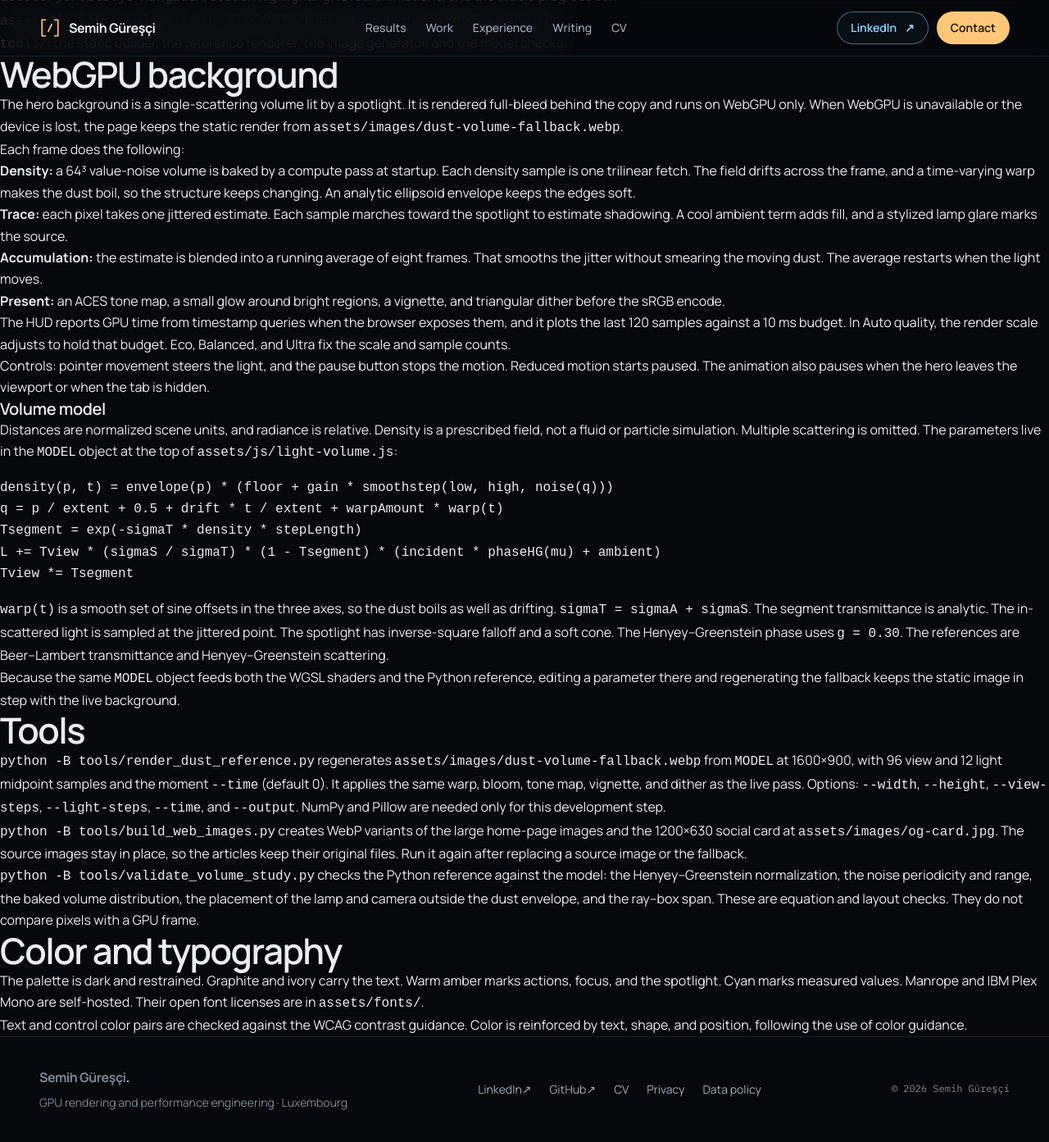
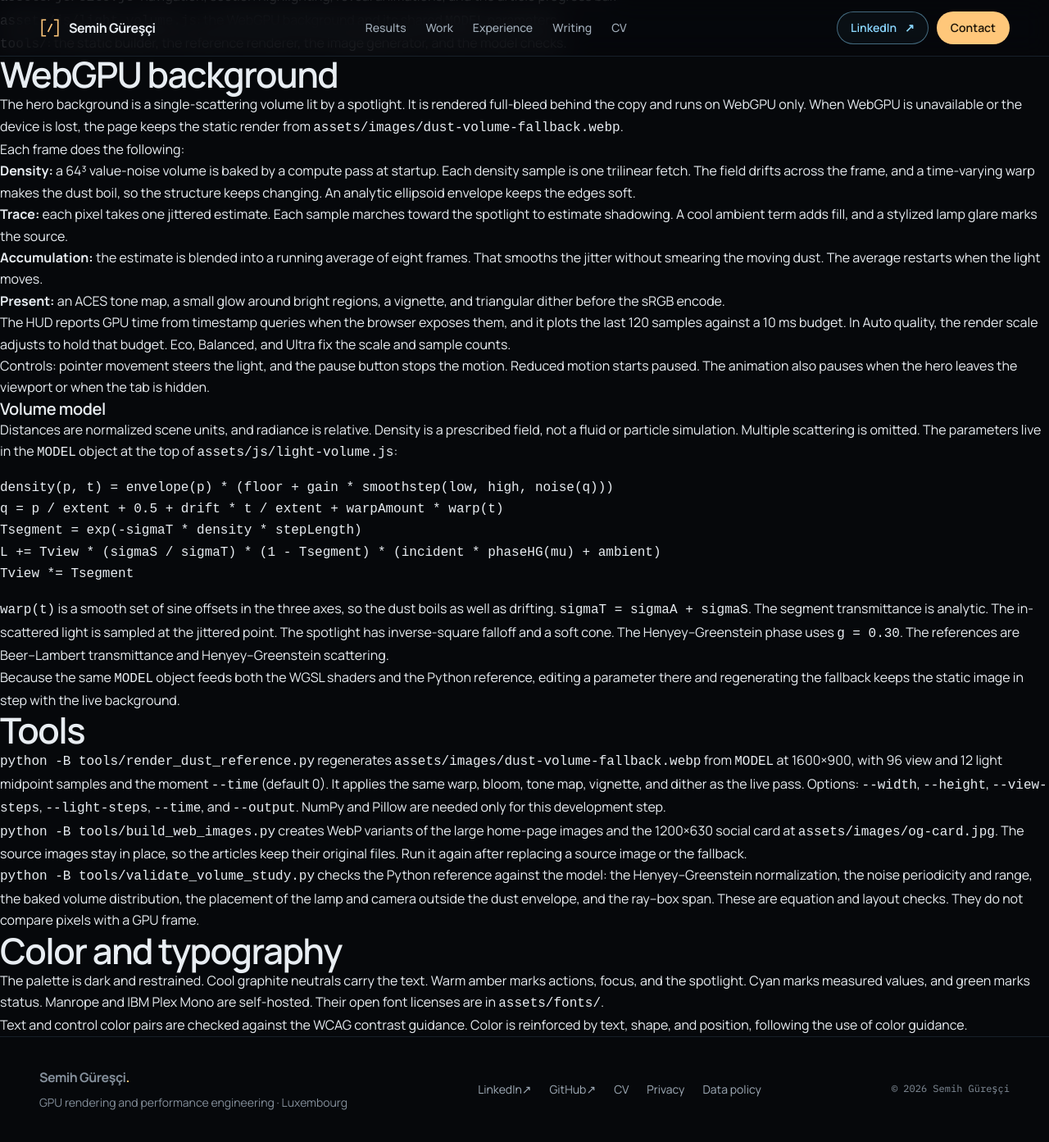
Before and after one commit to semihguresci/semihguresci, a Jekyll site: the page built from docs/site.md, in a window 1280 px wide and 1400 px high, scrolled down 960 px. Shown: the top 1393 px of the window at 82% size. Built offline with Jekyll 4.4.1, drawn with Linux system fonts in a browser that asks for light colours; our own code applies the rules of GitHub Pages for plain Markdown files.

Commit message:
Refine results, writing cards, palette, and accessibility details
- Results: measured values and "after" bars use the cyan data color,
  and cards align bars and cells to their bottom edge.
- Writing: whole cards link to their article, with a "Read article"
  cue that is hidden from screen readers.
- Work: chart frames sit on the card surface with rounded corners.
- Method: numbered steps on a connecting line on desktop. Section
  dividers become a faint amber hairline.
- Phone: even-numbered Capabilities and Method items no longer inherit
  an indent and border.
- Accessibility: CV new-tab links say "(opens in a new tab)". The
  builder writes width and height for local images, and social cards
  get alt text.
- Writing archive shows reading time beside each category.
- Palette: lift the dim label color to #848f9b, which is at least
  5.1:1 on every surface. Add a --prose token for article text, merge
  near-duplicate colors, align theme-color with the page background,
  and correct the palette notes in docs/site.md.
- Bump the stylesheet cache version to polish9.

```diff
--- a/_includes/head.html
+++ b/_includes/head.html
@@ -1,7 +1,7 @@
 <head>
   <meta charset="UTF-8" />
   <meta name="viewport" content="width=device-width, initial-scale=1.0" />
-  <meta name="theme-color" content="#07090c" />
+  <meta name="theme-color" content="#06080b" />
   <meta name="color-scheme" content="dark" />
   <link rel="preload" href="{{ '/assets/fonts/manrope-latin.woff2' | relative_url }}" as="font" type="font/woff2" crossorigin />
   <title>{% if page.title %}{{ page.title }} | {{ site.title }}{% else %}{{ site.title }}{% endif %}</title>
@@ -23,7 +23,9 @@
   <meta name="twitter:title" content="{% if page.title %}{{ page.title }} | {{ site.title }}{% else %}{{ site.title }}{% endif %}" />
   <meta name="twitter:description" content="{% if page.description %}{{ page.description | strip_html | strip_newlines | truncate: 160 }}{% else %}{% if page.excerpt %}{{ page.excerpt | strip_html | strip_newlines | truncate: 160 }}{% else %}{{ site.description }}{% endif %}{% endif %}" />
   <meta name="twitter:image" content="{% if page.og_image %}{{ site.url }}{{ page.og_image }}{% else %}{{ site.url }}{{ site.seo_image }}{% endif %}" />
-  <link rel="stylesheet" href="{{ '/assets/css/style.css' | relative_url }}?v=20261106-polish4" />
+  <meta property="og:image:alt" content="Light through dust: a warm spotlight in a dust volume, rendered with WebGPU." />
+  <meta name="twitter:image:alt" content="Light through dust: a warm spotlight in a dust volume, rendered with WebGPU." />
+  <link rel="stylesheet" href="{{ '/assets/css/style.css' | relative_url }}?v=20261106-polish9" />
   <noscript><style>@media (max-width: 900px) { .nav-toggle { display: none; } .mobile-nav { display: grid; position: static; } }</style></noscript>
   {% if page.layout == 'post' %}
   <script type="application/ld+json">
--- a/assets/css/style.css
+++ b/assets/css/style.css
@@ -12,8 +12,9 @@
   --line: #17202a;
   --line-strong: #243140;
   --text: #e8edf2;
+  --prose: #cdd6df;
   --muted: #a1adb9;
-  --dim: #7c8895;
+  --dim: #848f9b;
   --accent: #ffc77a;
   --accent-strong: #ffdba9;
   --accent-ink: #1a1206;
@@ -150,7 +151,8 @@
 .hero[data-mode="paused"] .icon-btn .icon-play { display: block; }
 .no-js .hero__controls, .no-js .hud { display: none; }
 
-.section { position: relative; padding: var(--section-y) 0; border-top: 1px solid var(--line); content-visibility: auto; contain-intrinsic-size: auto 900px; }
+.section { position: relative; padding: var(--section-y) 0; content-visibility: auto; contain-intrinsic-size: auto 900px; }
+.section::before { content: ""; position: absolute; top: 0; left: 50%; width: min(960px, 100%); height: 1px; transform: translateX(-50%); background: linear-gradient(90deg, transparent, rgba(255, 199, 122, 0.35), transparent); }
 .section--contact { border-bottom: 0; }
 .section-head { display: grid; grid-template-columns: minmax(0, 1fr) minmax(0, 0.8fr); align-items: end; gap: 24px 56px; margin-bottom: clamp(40px, 5vw, 64px); }
 .section-head > a { justify-self: end; }
@@ -158,17 +160,16 @@
 .section-lead { justify-self: end; max-width: 46ch; font-size: 17px; color: var(--muted); }
 
 .metrics { display: grid; grid-template-columns: repeat(4, minmax(0, 1fr)); overflow: hidden; border: 1px solid var(--line); border-radius: var(--r-md); background: var(--surface); }
-.metric { display: grid; align-content: start; gap: 14px; padding: 30px 28px 32px; }
+.metric { display: flex; flex-direction: column; gap: 14px; padding: 30px 28px 32px; }
 .metric + .metric { border-left: 1px solid var(--line); }
-.metric__value { font: 400 clamp(44px, 4.4vw, 60px)/1 var(--font-mono); letter-spacing: -0.04em; color: var(--text); }
-.metric:first-child .metric__value { color: var(--accent); }
+.metric__value { font: 400 clamp(44px, 4.4vw, 60px)/1 var(--font-mono); letter-spacing: -0.04em; color: var(--data); }
 .metric__label { font-size: 17px; font-weight: 600; letter-spacing: -0.01em; }
 .metric__text { font-size: 15px; color: var(--muted); }
 .bars { display: grid; gap: 10px; margin-top: auto; padding-top: 22px; }
 .bar { display: grid; grid-template-columns: 56px minmax(0, 1fr); align-items: center; gap: 12px; font: 400 11.5px/1 var(--font-mono); color: var(--dim); }
 .bar i { position: relative; display: block; height: 8px; overflow: hidden; border-radius: 999px; background: var(--surface-3); }
 .bar i::after { content: ""; position: absolute; inset: 0 auto 0 0; width: var(--value); border-radius: inherit; background: #3a4855; }
-.bar--after i::after { background: var(--accent); }
+.bar--after i::after { background: var(--data); }
 .cells { display: grid; grid-template-columns: repeat(9, minmax(0, 1fr)); gap: 6px; margin-top: auto; padding-top: 22px; }
 .cells i { aspect-ratio: 1; border-radius: 3px; background: var(--data); opacity: 0.85; }
 .metrics__note { margin-top: 14px; font: 400 12px/1.5 var(--font-mono); color: var(--dim); }
@@ -180,12 +181,12 @@
 .card--feature .card__media { min-height: 100%; aspect-ratio: auto; border-right: 1px solid var(--line); border-bottom: 0; }
 .card--feature .card__body { align-content: center; padding: 36px; }
 .card--feature h3 { font-size: clamp(26px, 2.6vw, 34px); }
-.card__media { aspect-ratio: 16 / 10; overflow: hidden; border-bottom: 1px solid var(--line); background: #0a0d12; }
+.card__media { aspect-ratio: 16 / 10; overflow: hidden; border-bottom: 1px solid var(--line); background: var(--surface); }
 .card__media picture, .card__media img { width: 100%; height: 100%; }
 .card__media img { object-fit: cover; transition: transform 0.6s ease; }
 .card:hover .card__media img { transform: scale(1.03); }
-.card__media--chart { padding: 14px; background: #eef2f5; }
-.card__media--chart img { object-fit: contain; }
+.card__media--chart { padding: 18px; background: var(--surface-2); }
+.card__media--chart img { object-fit: contain; border-radius: 10px; }
 .card__body { display: grid; align-content: start; flex: 1; gap: 12px; padding: 22px 24px 24px; }
 .card__body > p:not(.card__kicker) { font-size: 15px; color: var(--muted); }
 .card__kicker { font: 400 11px/1.4 var(--font-mono); letter-spacing: 0.08em; text-transform: uppercase; color: var(--accent); }
@@ -201,6 +202,13 @@
 .spec { padding: 30px 28px 32px 0; }
 .spec + .spec { padding-left: 28px; border-left: 1px solid var(--line); }
 .spec__index { margin-bottom: 14px; font: 400 12px/1 var(--font-mono); letter-spacing: 0.08em; color: var(--accent); }
+
+@media (min-width: 1081px) {
+  .section--pipeline .spec-grid { position: relative; }
+  .section--pipeline .spec-grid::before { content: ""; position: absolute; left: 0; right: 0; top: 46px; height: 1px; background: linear-gradient(90deg, var(--accent), var(--line-strong) 85%, transparent); }
+  .section--pipeline .spec + .spec { border-left: 0; }
+  .section--pipeline .spec__index { position: relative; display: inline-flex; align-items: center; justify-content: center; width: 34px; height: 34px; margin-bottom: 16px; border: 1px solid var(--accent); border-radius: 50%; background: var(--bg); }
+}
 .spec h3 { margin-bottom: 16px; font-size: 18px; }
 .spec ul { display: grid; gap: 9px; }
 .spec li { position: relative; padding-left: 18px; font-size: 15px; color: var(--muted); }
@@ -226,12 +234,14 @@
 .chip dd span { font-size: 13px; color: var(--muted); }
 
 .posts { display: grid; grid-template-columns: repeat(3, minmax(0, 1fr)); gap: 20px; }
-.post-card { display: grid; align-content: start; gap: 14px; padding: 26px; border: 1px solid var(--line); border-radius: var(--r-md); background: var(--surface); transition: border-color 0.25s ease; }
+.post-card { position: relative; display: flex; flex-direction: column; gap: 14px; padding: 26px; border: 1px solid var(--line); border-radius: var(--r-md); background: var(--surface); transition: border-color 0.25s ease; }
 .post-card:hover { border-color: var(--line-strong); }
 .post-card__meta { display: flex; flex-wrap: wrap; gap: 6px 14px; font: 400 12px/1.4 var(--font-mono); letter-spacing: 0.06em; text-transform: uppercase; color: var(--dim); }
 .post-card h3 { font-size: 20px; }
 .post-card h3 a:hover { color: var(--accent); }
-.post-card > p:last-child { font-size: 15px; color: var(--muted); }
+.post-card > p:not(.post-card__meta) { font-size: 15px; color: var(--muted); }
+.post-card h3 a::after { content: ""; position: absolute; inset: 0; border-radius: var(--r-md); }
+.post-card__cta { margin-top: auto; padding-top: 4px; font-size: 14px; font-weight: 600; color: var(--accent); }
 
 .about { display: grid; grid-template-columns: minmax(0, 0.8fr) minmax(0, 1.2fr); align-items: center; gap: clamp(36px, 6vw, 96px); }
 .portrait { aspect-ratio: 1; overflow: hidden; border: 1px solid var(--line); border-radius: var(--r-lg); background: var(--surface); }
@@ -265,6 +275,7 @@
 .archive__row:hover h2 { color: var(--accent); }
 .archive__date { padding-top: 4px; font: 400 13px/1.7 var(--font-mono); color: var(--dim); }
 .archive__row .tag { margin-bottom: 2px; }
+.archive__read { display: inline-block; margin-left: 12px; font: 400 12px/1 var(--font-mono); color: var(--dim); vertical-align: middle; }
 .archive__row h2 { margin: 12px 0 10px; font-size: 26px; }
 .archive__row p:last-child { max-width: 70ch; font-size: 15.5px; color: var(--muted); }
 .archive__arrow { font-size: 20px; color: var(--dim); transition: transform 0.2s ease, color 0.2s ease; }
@@ -291,15 +302,15 @@
 .toc a { color: var(--muted); }
 .toc a:hover { color: var(--accent); }
 
-.prose { font-size: 17px; line-height: 1.8; color: #cdd6df; }
+.prose { font-size: 17px; line-height: 1.8; color: var(--prose); }
 .prose p { margin: 0 0 1.25em; }
 .prose h2 { margin: 2.4em 0 0.7em; font-size: clamp(26px, 2.6vw, 32px); letter-spacing: -0.03em; color: var(--text); }
 .prose h3 { margin: 2em 0 0.6em; font-size: 21px; color: var(--text); }
 .prose a { color: var(--accent); text-decoration: underline; text-decoration-thickness: 1px; text-underline-offset: 3px; }
 .prose a:hover { color: var(--accent-strong); }
 .prose strong { color: var(--text); font-weight: 650; }
-.prose code { padding: 0.14em 0.4em; border: 1px solid var(--line); border-radius: 6px; background: var(--surface-2); font: 400 0.88em/1.5 var(--font-mono); color: #e7edf3; }
-.prose pre { margin: 1.6em 0; padding: 18px 20px; overflow-x: auto; border: 1px solid var(--line); border-radius: 14px; background: #0a0d12; font-size: 14px; line-height: 1.65; }
+.prose code { padding: 0.14em 0.4em; border: 1px solid var(--line); border-radius: 6px; background: var(--surface-2); font: 400 0.88em/1.5 var(--font-mono); color: var(--text); }
+.prose pre { margin: 1.6em 0; padding: 18px 20px; overflow-x: auto; border: 1px solid var(--line); border-radius: 14px; background: var(--surface); font-size: 14px; line-height: 1.65; }
 .prose pre code { padding: 0; border: 0; background: none; font-size: inherit; color: inherit; }
 .prose ul, .prose ol { margin: 0 0 1.25em; padding-left: 1.4em; }
 .prose ul { list-style: disc; }
@@ -419,6 +430,7 @@
   .site-header__actions .btn { display: none; }
   .metrics, .spec-grid { grid-template-columns: 1fr; }
   .metric, .spec { padding-left: 0; padding-right: 0; border-left: 0; }
+  .spec:nth-child(n) { padding-left: 0; border-left: 0; }
   .metric { padding: 26px 22px; }
   .spec { padding: 26px 0; }
   .metric + .metric, .spec + .spec, .metric:nth-child(n + 3), .spec:nth-child(n + 3) { border-top: 1px solid var(--line); }
--- a/blog/index.html
+++ b/blog/index.html
@@ -25,6 +25,7 @@
           <time class="archive__date" datetime="{{ post.date | date: '%Y-%m-%d' }}">{{ post.date | date: "%d %b %Y" }}</time>
           <div>
             <span class="tag">{{ topic_label }}</span>
+            {% if post.reading_minutes %}<span class="archive__read">About {{ post.reading_minutes }} min read</span>{% endif %}
             <h2>{{ post.title }}</h2>
             <p>{{ post.excerpt | strip_html | truncate: 180 }}</p>
           </div>
--- a/docs/site.md
+++ b/docs/site.md
@@ -80,6 +80,6 @@
 
 ## Color and typography
 
-The palette is dark and restrained. Graphite and ivory carry the text. Warm amber marks actions, focus, and the spotlight. Cyan marks measured values. Manrope and IBM Plex Mono are self-hosted. Their open font licenses are in `assets/fonts/`.
+The palette is dark and restrained. Cool graphite neutrals carry the text. Warm amber marks actions, focus, and the spotlight. Cyan marks measured values, and green marks status. Manrope and IBM Plex Mono are self-hosted. Their open font licenses are in `assets/fonts/`.
 
 Text and control color pairs are checked against the [WCAG contrast guidance](https://www.w3.org/WAI/WCAG22/Understanding/contrast-minimum.html). Color is reinforced by text, shape, and position, following the [use of color guidance](https://www.w3.org/WAI/WCAG22/Understanding/use-of-color.html).
--- a/index.html
+++ b/index.html
@@ -271,7 +271,7 @@
   </div>
 </section>
 
-<section class="section" id="method" aria-labelledby="method-title">
+<section class="section section--pipeline" id="method" aria-labelledby="method-title">
   <div class="container">
     <header class="section-head reveal">
       <div class="section-head__title">
@@ -378,6 +378,7 @@
         </p>
         <h3><a href="{{ post.url | relative_url }}">{{ post.title }}</a></h3>
         <p>{{ post.excerpt | strip_html | truncatewords: 24 }}</p>
+        <span class="post-card__cta" aria-hidden="true">Read article →</span>
       </article>
       {% endfor %}
     </div>
```
Also changed, not shown: cv/index.html (+5 -5 lines), tools/preview_site.py (+70 -1 lines).
